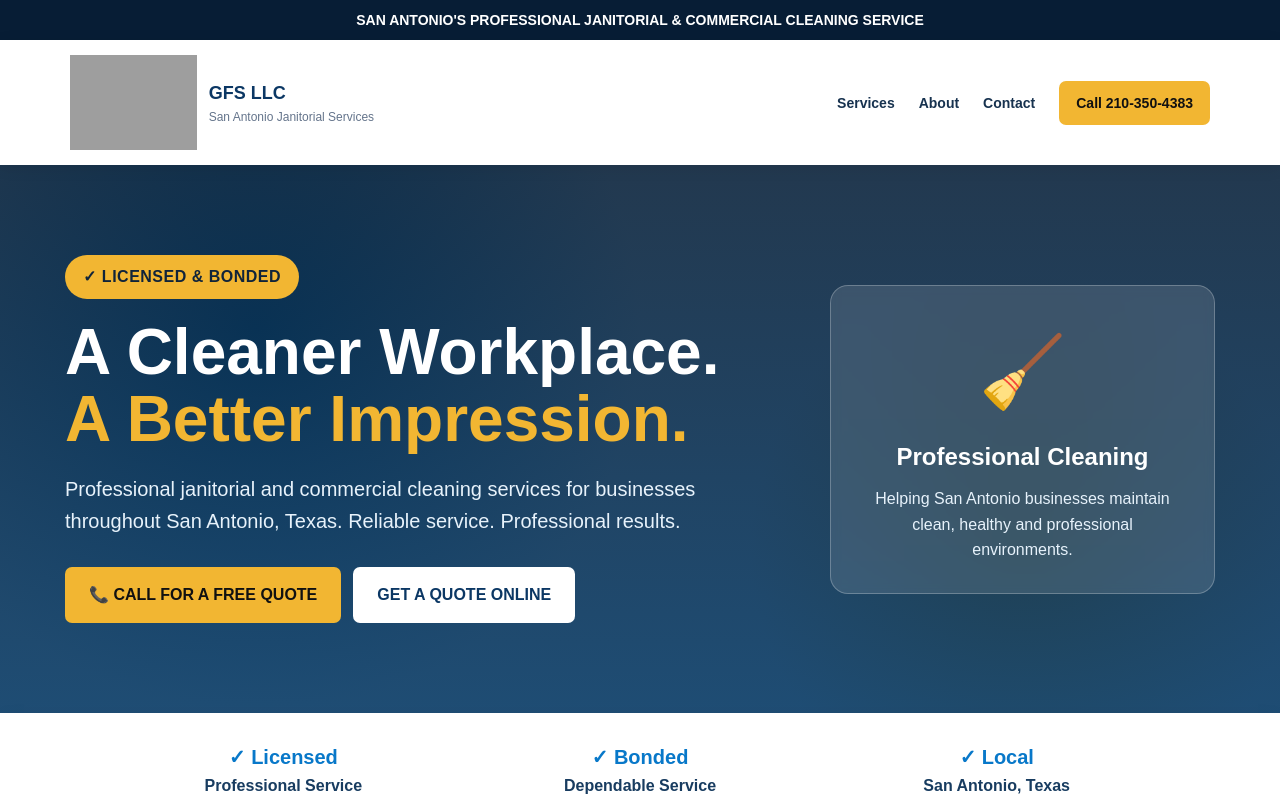
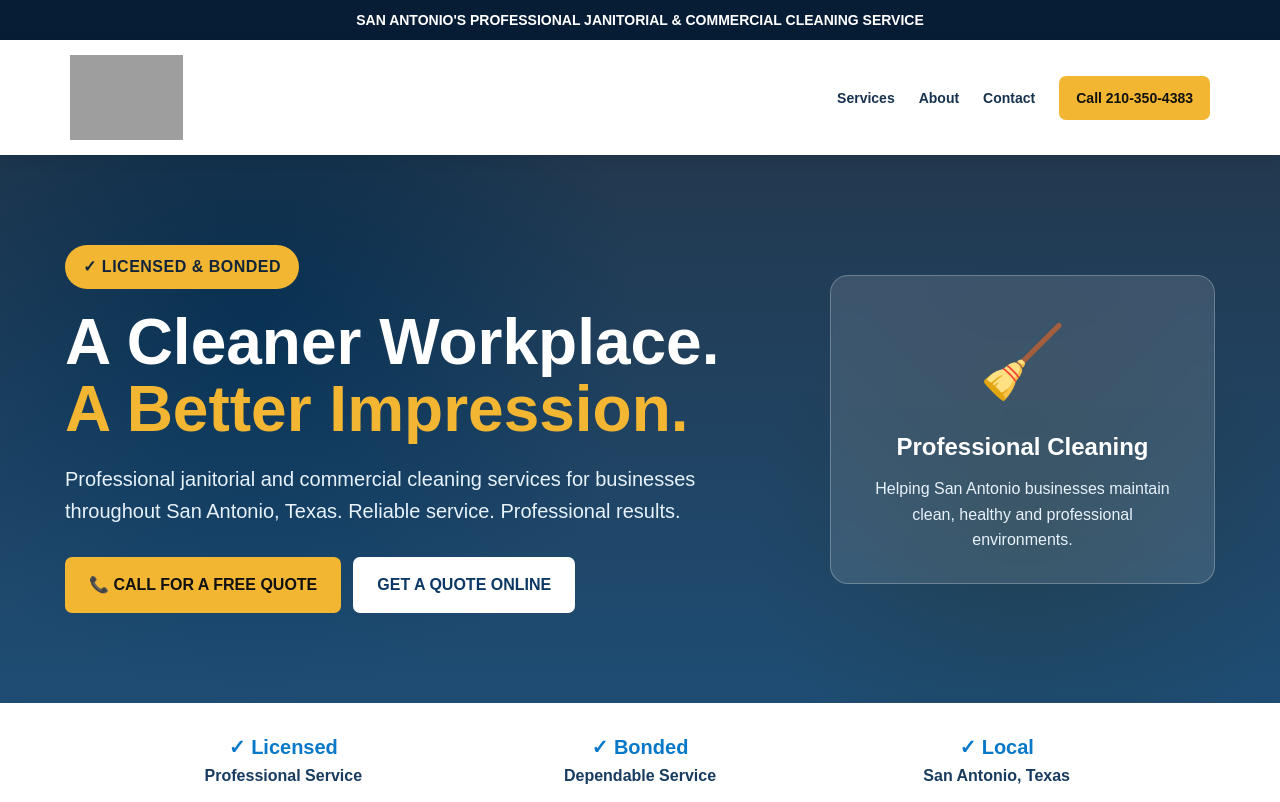
Before and after one commit to ArmaniG75/gfs-llc-janitoriol, a plain HTML site: page index.html in a window 1280 px wide. Shown: the top 802 px of the page. Drawn offline with Linux system fonts and the light colour scheme; grey boxes are pictures that could not be loaded.

Commit message:
Adjust logo height in header
Reduced logo height from 95px to 85px.

```diff
--- a/index.html
+++ b/index.html
@@ -543,12 +543,8 @@ footer small {
     <nav class="nav">
 
         <a href="#" class="logo">
-            <img src="GFS%20LLC%20LOGO.png" alt="GFS LLC Logo" style="height:95px; width:auto; display:block;">
-            <div class="logo-text">
-                <strong>GFS LLC</strong>
-                <span>San Antonio Janitorial Services</span>
-            </div>
-        </a>
+    <img src="GFS%20LLC%20LOGO.png" alt="GFS LLC Logo" style="height:85px; width:auto; display:block;">
+</a>
 
         <div class="nav-links">
             <a href="#services">Services</a>
```
